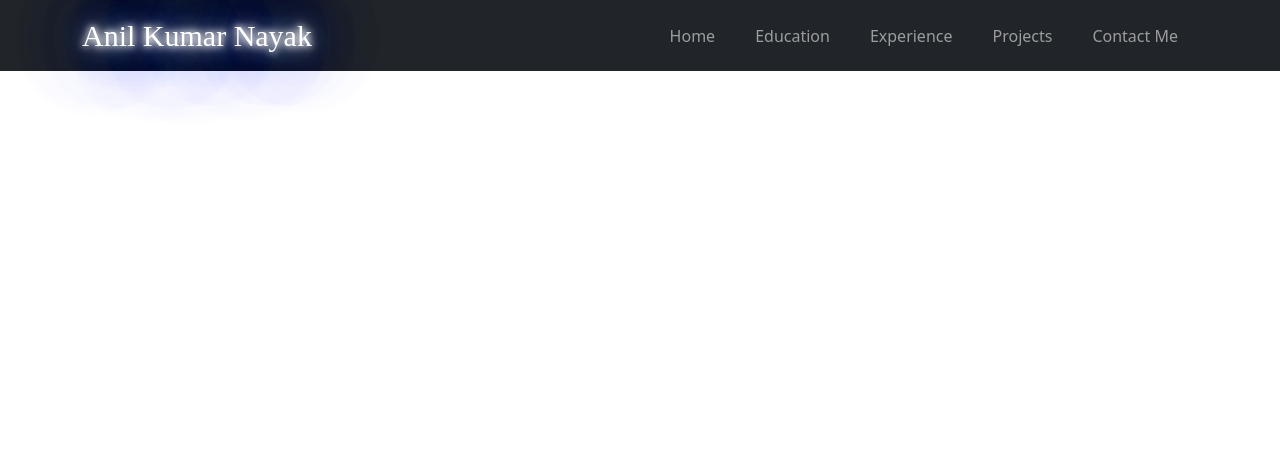
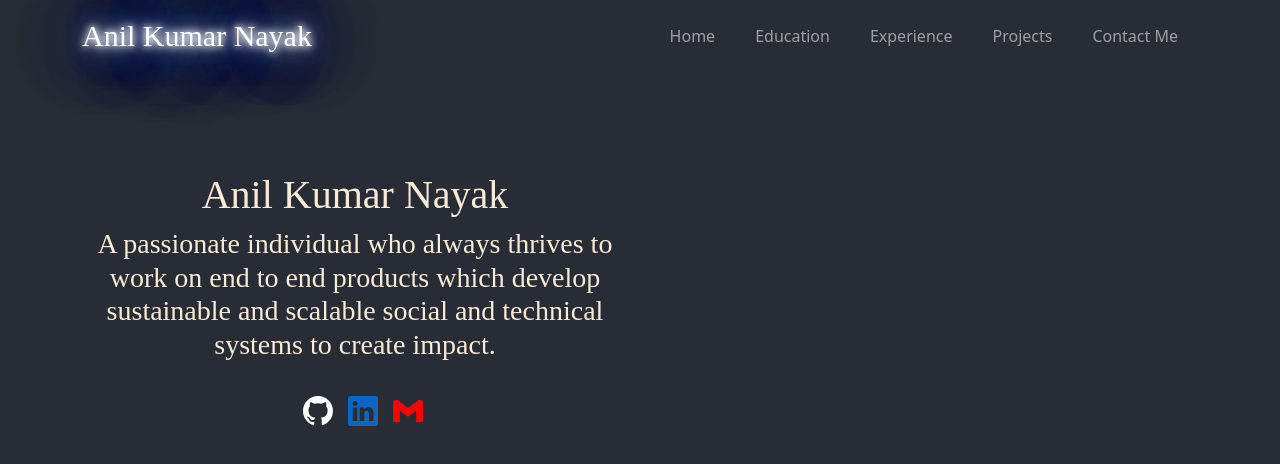
Before and after one commit to anil639/portfolio, a React (Create React App) app: page / in a window 1280 px wide. Shown: the top 464 px of the page. Built offline with nearby package versions, Linux system fonts and the light colour scheme.

Commit message:
adding  homepage

```diff
--- a/public/index.html
+++ b/public/index.html
@@ -25,7 +25,7 @@
   <title>React App</title>
 </head>
 
-<body>
+<body style="background-color:#282c34;">
   <noscript>You need to enable JavaScript to run this app.</noscript>
   <div id="root"></div>
   <!--
--- a/src/App.css
+++ b/src/App.css
@@ -35,51 +35,3 @@
   }
 }
 /* manually added */
-/* .name{
-  font-family: ink free;
-  color: #fff;
-  text-shadow:
-      0 0 7px #fff,
-      0 0 10px #fff,
-      0 0 21px #fff,
-      0 0 42px #5271ff,
-      0 0 82px #5271ff,
-      0 0 92px #5271ff,
-      0 0 102px #5271ff,
-      0 0 151px #5271ff;
-} */
-
-/* navbar */
-.name{
-  animation: flicker 1.5s infinite alternate !important;
-  color: #fff;
-  font-family: ink free;
-  font-size: 30px !important;
-}
-@keyframes flicker {
-
-  0%, 18%, 22%, 25%, 53%, 57%, 100% {
-
-    text-shadow:
-    0 0 7px #fff,
-    0 0 10px #fff,
-    0 0 21px #fff,
-    0 0 42px #5271ff,
-    0 0 82px #5271ff,
-    0 0 92px #5271ff,
-    0 0 102px #5271ff,
-    0 0 151px #5271ff;
-
-  }
-
-  20%, 24%, 55% {
-      text-shadow: none;
-  }
-}
-.navbar-nav>li>a{
-  margin-left: 12px;
-  margin-right: 12px;
-}
-.nav-item:hover{
-  animation: flicker 1.5s infinite alternate;
-}
--- a/src/App.js
+++ b/src/App.js
@@ -1,11 +1,13 @@
 
 import './App.css';
 import 'bootstrap/dist/css/bootstrap.min.css';
-import NavigationBar from './components/navigationbar';
+import NavigationBar from './components/NavigationBar/navigationbar';
+import Home from './components/home/Home';
 function App() {
   return (
     <div className="App">
       <NavigationBar />
+      <Home />
     </div>
   );
 }
--- /dev/null
+++ b/src/components/NavigationBar/navigationbar.css
@@ -0,0 +1,51 @@
+/* .name{
+  font-family: ink free;
+  color: #fff;
+  text-shadow:
+      0 0 7px #fff,
+      0 0 10px #fff,
+      0 0 21px #fff,
+      0 0 42px #5271ff,
+      0 0 82px #5271ff,
+      0 0 92px #5271ff,
+      0 0 102px #5271ff,
+      0 0 151px #5271ff;
+} */
+
+/* navbar */
+.name{
+    animation: flicker 1.5s infinite alternate !important;
+    color: #fff;
+    font-family: ink free;
+    font-size: 30px !important;
+  }
+  @keyframes flicker {
+
+    0%, 18%, 22%, 25%, 53%, 57%, 100% {
+
+      text-shadow:
+      0 0 7px #fff,
+      0 0 10px #fff,
+      0 0 21px #fff,
+      0 0 42px #5271ff,
+      0 0 82px #5271ff,
+      0 0 92px #5271ff,
+      0 0 102px #5271ff,
+      0 0 151px #5271ff;
+
+    }
+
+    20%, 24%, 55% {
+        text-shadow: none;
+    }
+  }
+  .navbar-nav>li>a{
+    margin-left: 12px;
+    margin-right: 12px;
+  }
+  .nav-item:hover{
+    animation: flicker 1.5s infinite alternate;
+  }
+  .navigation-icon{
+    color: white;
+  }
--- a/src/components/navigationbar.js
+++ b/src/components/NavigationBar/navigationbar.js
@@ -1,14 +1,17 @@
 import React from 'react'
+import './navigationbar.css'
 import { BsList } from "react-icons/bs";
 
 const NavigationBar = () => {
     return (
         <div>
-            <nav className="navbar navbar-expand-lg navbar-dark text-white bg-dark ">
+            <nav className="navbar navbar-expand-lg navbar-dark text-white  ">
                 <div className='container'>
                     <a className="navbar-brand" href="/"><span className='name'>Anil Kumar Nayak</span></a>
                     <button className="navbar-toggler" type="button" data-toggle="collapse" data-target="#navbarSupportedContent" aria-controls="navbarSupportedContent" aria-expanded="false" aria-label="Toggle navigation">
-                        <BsList style={{ color: 'white' }} />
+                        <span className='navigation-icon'>
+                            <BsList />
+                        </span>
                     </button>
 
                     <div className="collapse navbar-collapse" id="navbarSupportedContent">
--- /dev/null
+++ b/src/components/home/Home.css
@@ -0,0 +1,28 @@
+.text-nowrap{
+    color: antiquewhite;
+    margin-top: 100px;
+    text-align: center;
+  }
+  .mes1{
+    color: antiquewhite;
+    text-align: center;
+    font-family: cursive;
+  }
+  .h-icon{
+    margin-left: 15px ;
+  }
+  .icon-container{
+    display: flex;
+    align-items: center;
+    justify-content: center;
+    margin-top: 35px;
+  }
+.text-nowrap{
+    font-family: cursive;
+}
+  /*image */
+.im{
+    border-radius: 10%;
+    width: 100%;
+
+}
--- /dev/null
+++ b/src/components/home/Home.js
@@ -0,0 +1,43 @@
+import React from 'react'
+import './Home.css';
+import Container from 'react-bootstrap/Container';
+import Row from 'react-bootstrap/Row';
+import Col from 'react-bootstrap/Col';
+import { BsGithub, BsLinkedin } from "react-icons/bs";
+import { SiGmail } from "react-icons/si";
+
+const Home = () => {
+    return (
+        <div>
+            <Container>
+                <Row>
+                    <Col xs={12} md={6}>
+                        <h1 className='text-nowrap'>Anil Kumar Nayak</h1>
+                        <h3 className='mes1'>A passionate individual who always thrives to work on end to end products which develop sustainable and scalable social and technical systems to create impact.</h3>
+                        <div className='icon-container'>
+                            <a href="https://github.com/Anil-Kumar-nayak-639">
+                                <span className='h-icon'>
+                                    <BsGithub size={30} style={{ color: 'white' }} />
+                                </span>
+                            </a>
+                            <a href="https://www.linkedin.com/in/anil-kumar-nayak-39a85a18a/">
+                                <span className='h-icon'>
+                                    <BsLinkedin size={30} style={{ color: '#0A66C2' }} />
+                                </span>
+                            </a>
+                            <a href="mailto:anilkumarnayak639@gmail.com">
+                                <span className='h-icon'>
+                                    <SiGmail size={30} style={{ color: 'red' }} />
+                                </span>
+                            </a>
+                        </div>
+                    </Col>
+                    <Col xs={12} md={6} >
+                    </Col>
+                </Row>
+            </Container>
+        </div>
+    )
+}
+
+export default Home
```
